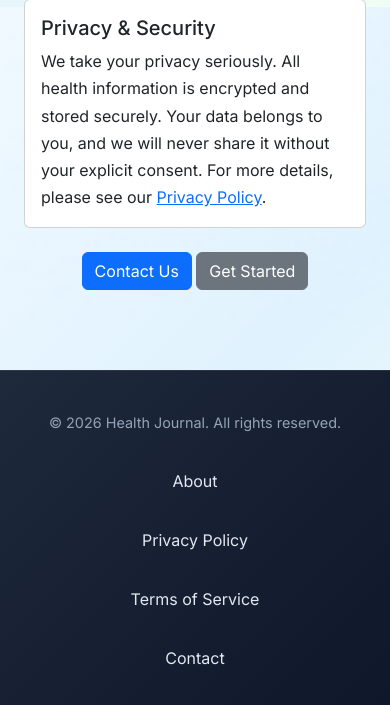
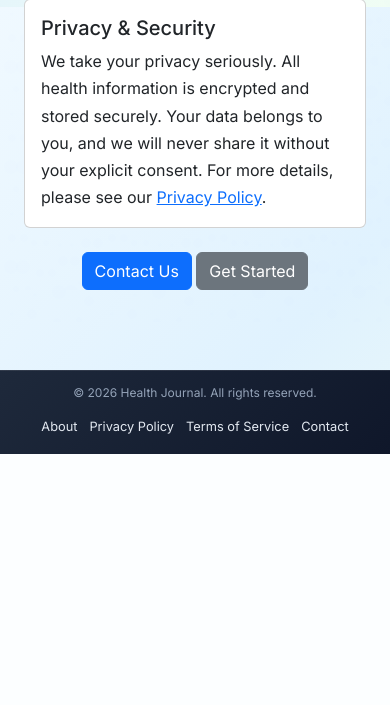
Before and after one commit to zapp-505/Medical_Journal, a Flask app: page /about in a window 390 px wide. Shown: the part 837-1542 px from the top of the page. After the commit the page ends 1291 px from the top, so only its background shows below. Run offline with Flask 3, Linux system fonts and the light colour scheme; some libraries are stand-ins or nearby versions.

Commit message:
changed orientation

```diff
--- a/Website/templates/base.html
+++ b/Website/templates/base.html
@@ -166,7 +166,7 @@
         .site-footer {
             background: linear-gradient(135deg, var(--neutral-dark) 0%, #0f172a 100%);
             color: white;
-            padding: 2.5rem 0 1.5rem;
+            padding: 1rem 0;
             margin-top: auto;
             border-top: 1px solid rgba(255, 255, 255, 0.1);
         }
@@ -176,11 +176,13 @@
             justify-content: space-between;
             align-items: center;
             flex-wrap: wrap;
+            gap: 0.75rem;
         }
 
         .footer-links {
             display: flex;
-            gap: 1.8rem;
+            gap: 1.2rem;
+            flex-wrap: wrap;
         }
 
         .footer-links a {
@@ -188,7 +190,8 @@
             text-decoration: none;
             transition: var(--transition);
             position: relative;
-            padding: 0.5rem 0;
+            padding: 0.25rem 0;
+            font-size: 0.875rem;
         }
 
         .footer-links a::after {
@@ -212,7 +215,7 @@
 
         .copyright {
             color: #94a3b8;
-            font-size: 0.9rem;
+            font-size: 0.8rem;
         }
 
         /* Loading Spinner */
@@ -257,15 +260,27 @@
                 font-size: 1.4rem;
             }
 
+            .site-footer {
+                padding: 0.75rem 0;
+            }
+
             .footer-content {
                 flex-direction: column;
                 text-align: center;
-                gap: 1.5rem;
+                gap: 0.5rem;
             }
 
             .footer-links {
-                flex-direction: column;
-                gap: 1rem;
+                gap: 0.75rem;
+                justify-content: center;
+            }
+
+            .footer-links a {
+                font-size: 0.8rem;
+            }
+
+            .copyright {
+                font-size: 0.75rem;
             }
 
             .container::before {
```
